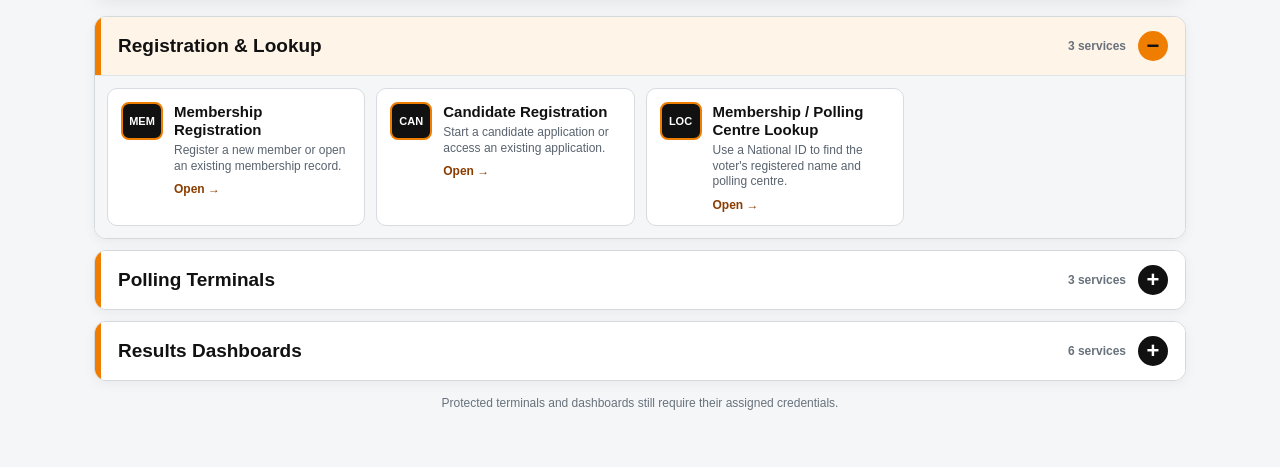
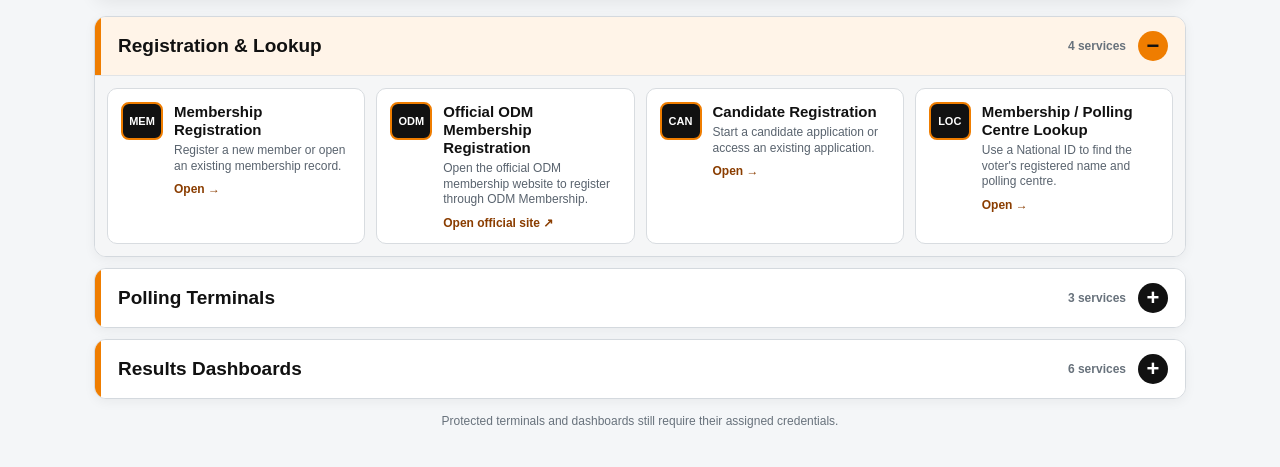
Before and after one commit to otibarny-alt/candidate-registration-system, a Flask app: page /navigation in a window 1280 px wide. Shown: the part 202-669 px from the top of the page. Run offline with Flask 3, Linux system fonts and the light colour scheme; parts of the project's set-up code (start-up, migrations or seed data) failed here and were passed over; some libraries are stand-ins or nearby versions.

Commit message:
Add files via upload

```diff
--- a/app.py
+++ b/app.py
@@ -45,6 +45,9 @@ _CANDIDATE_LOGIN_ATTEMPTS={}
 # Render without editing the application again.
 VOTING_SYSTEM_BASE_URL=os.getenv("VOTING_SYSTEM_BASE_URL","https://voting-simulation-system.onrender.com").strip().rstrip("/")
 VERIFICATION_SYSTEM_BASE_URL=os.getenv("VERIFICATION_SYSTEM_BASE_URL","https://odm-member-photo-verifier.onrender.com").strip().rstrip("/")
+OFFICIAL_ODM_MEMBERSHIP_URL=os.getenv(
+    "OFFICIAL_ODM_MEMBERSHIP_URL","https://www.odmmembership.com/web/"
+).strip()
 
 def normalized_results_url(value):
     """Repair the obsolete -results-dashboard host and open the login page."""
@@ -759,6 +762,7 @@ def render_candidate_form_page(candidate=None, **context):
 def main_navigation_dashboard():
     services=[
         {"group":"Registration & Lookup","title":"Membership Registration","description":"Register a new member or open an existing membership record.","url":service_url(VOTING_SYSTEM_BASE_URL,"membership"),"icon":"MEM"},
+        {"group":"Registration & Lookup","title":"Official ODM Membership Registration","description":"Open the official ODM membership website to register through ODM Membership.","url":OFFICIAL_ODM_MEMBERSHIP_URL,"icon":"ODM","external":True},
         {"group":"Registration & Lookup","title":"Candidate Registration","description":"Start a candidate application or access an existing application.","url":url_for("candidate_register"),"icon":"CAN"},
         {"group":"Polling Terminals","title":"ID to Serial Number Lookup","description":"Sign in to the polling-station lookup terminal and retrieve a voter serial number.","url":service_url(VOTING_SYSTEM_BASE_URL,"id-serial-lookup"),"icon":"ID"},
         {"group":"Registration & Lookup","title":"Membership / Polling Centre Lookup","description":"Use a National ID to find the voter's registered name and polling centre.","url":service_url(VOTING_SYSTEM_BASE_URL,"voter-polling-center-lookup"),"icon":"LOC"},
--- a/templates/main_dashboard.html
+++ b/templates/main_dashboard.html
@@ -18,7 +18,7 @@
  <details class="nav-group" {% if loop.first %}open{% endif %}>
   <summary><span>{{ group_name }}</span><small>{{ items|length }} services</small></summary>
   <div class="nav-grid">
-   {% for item in items %}<a class="nav-tile" href="{{ item.url }}"><span class="nav-icon">{{ item.icon }}</span><h3>{{ item.title }}</h3><p>{{ item.description }}</p><span class="nav-open">Open →</span></a>{% endfor %}
+   {% for item in items %}<a class="nav-tile" href="{{ item.url }}"{% if item.external %} target="_blank" rel="noopener noreferrer"{% endif %}><span class="nav-icon">{{ item.icon }}</span><h3>{{ item.title }}</h3><p>{{ item.description }}</p><span class="nav-open">{% if item.external %}Open official site ↗{% else %}Open →{% endif %}</span></a>{% endfor %}
   </div>
  </details>
  {% endfor %}
```
